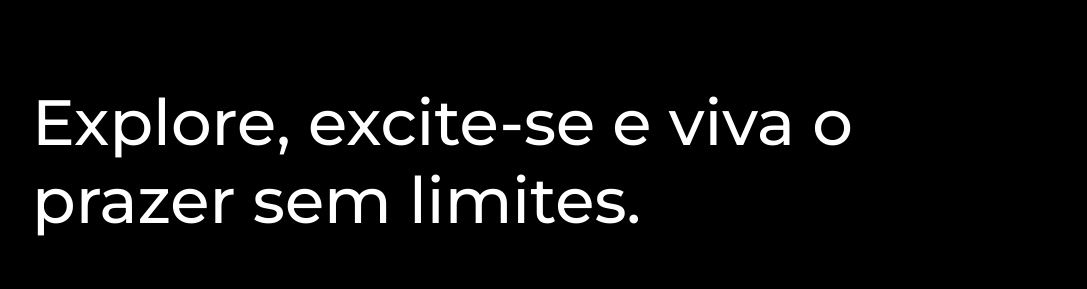
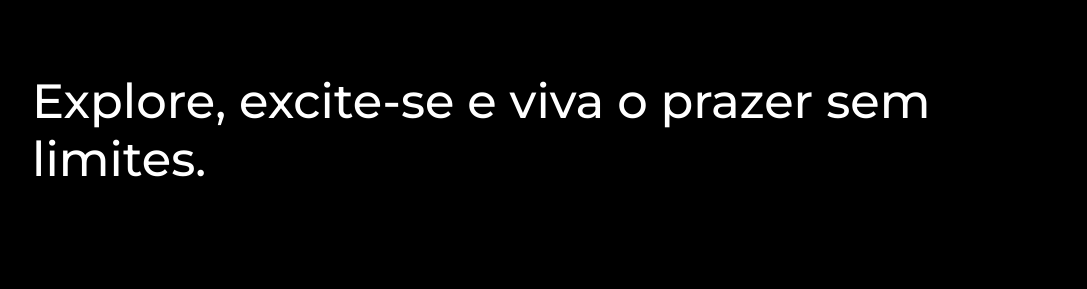
Before and after one commit to bypedroneres/sketchy, a React (Create React App) app in the folder front-end/: page /home in a window 1280 px wide. Shown: the top 289 px of the page, without its empty margins (96-1183 px from the left). Built offline with nearby package versions, Linux system fonts and the light colour scheme; no server answers.

Commit message:
fixed home

```diff
--- a/front-end/src/screens/HomeScreen.css
+++ b/front-end/src/screens/HomeScreen.css
@@ -27,7 +27,7 @@
 .Home_Text h1 {
     color: white;
     font-family: 'Montserrat', sans-serif;
-    font-size: 4rem;
+    font-size: 3rem;
     text-align: left;
     font-weight: 500;
 }
```
